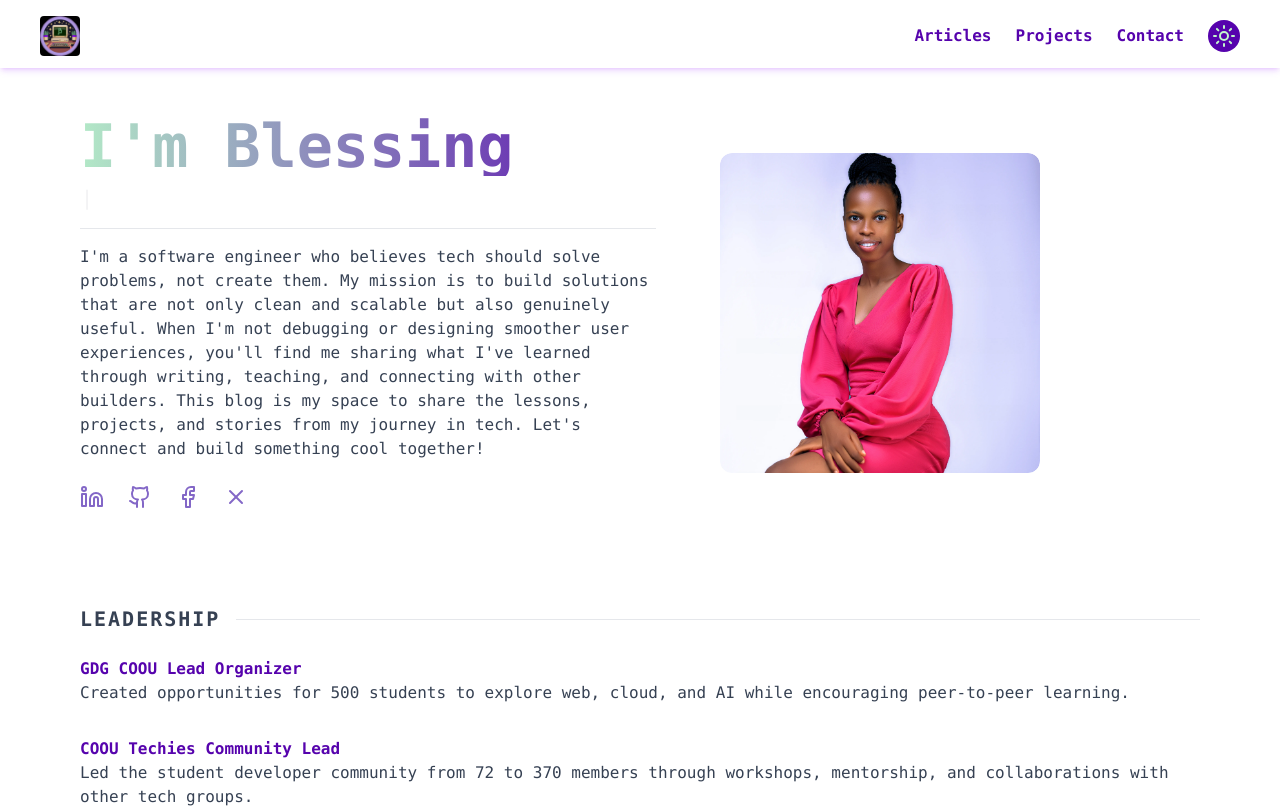
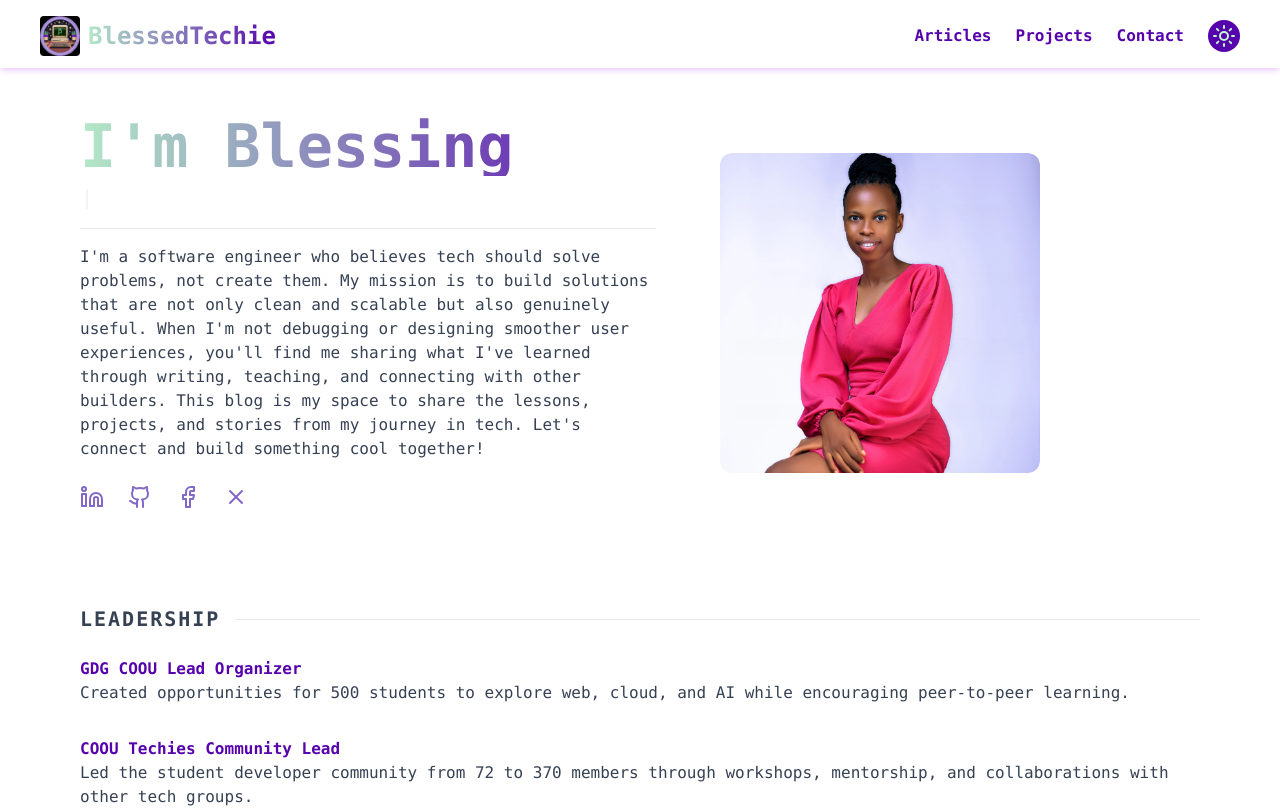
Before and after one commit to BlessingEmejulu/blessedtechie-blog, a Next.js app: page / in a window 1280 px wide. Shown: the top 808 px of the page. Built offline with nearby package versions, Linux system fonts and the light colour scheme.

Commit message:
Fix NavBar logo link structure for improved accessibility

```diff
--- a/components/ui/NavBar.tsx
+++ b/components/ui/NavBar.tsx
@@ -16,6 +16,7 @@ export default function NavBar() {
     <div className="flex w-full items-center justify-between mx-auto max-w-7xl px-4">
         {/* Logo */}
         <div className="flex items-center">
+          <Link href="/" className="flex items-center space-x-2">
           <Image
             src="/blessingemejulu.png"
             alt="Logo"
@@ -23,6 +24,9 @@ export default function NavBar() {
             height={40}
             className="rounded"
           />
+          <p className="text-2xl font-bold gradient-text">
+            BlessedTechie</p>
+          </Link>
         </div>
 
         {/* Links + Toggle */}
```
